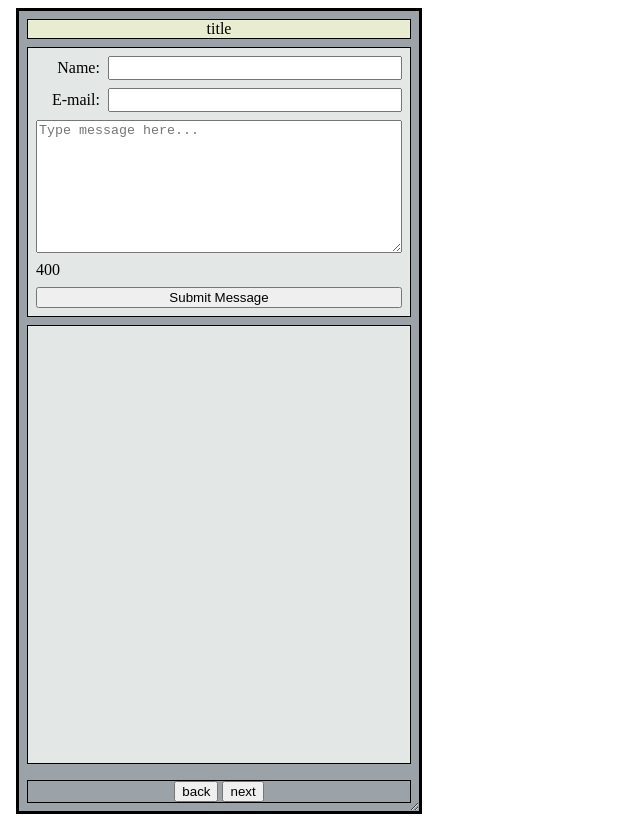
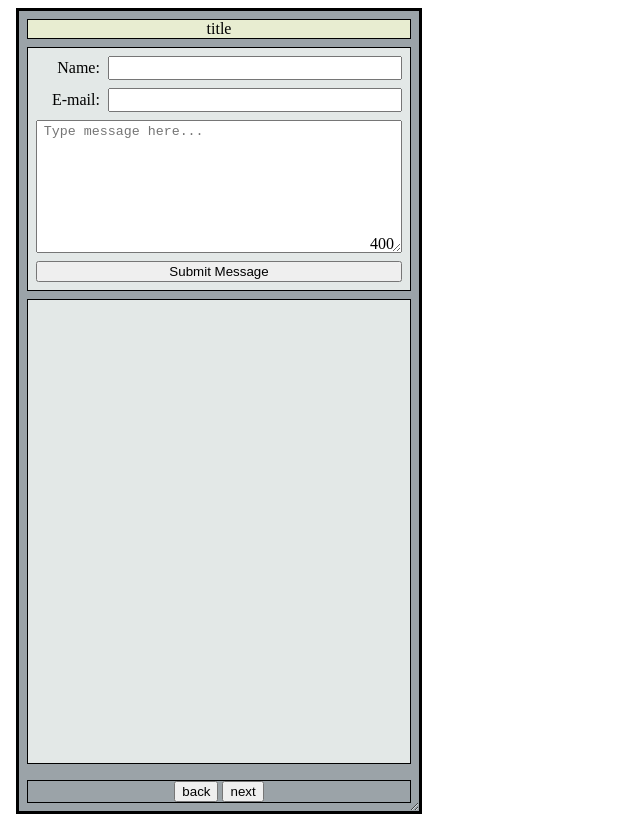
Before and after one commit to towa-hi/AD320_Guestbook, a website: page public/index.html in a window 1280 px wide. Shown: the whole page, without its empty margins (0-640 px from the left). Drawn offline with nearby package versions, Linux system fonts and the light colour scheme; no server answers.

Commit message:
style.css updates for char counter

```diff
--- a/public/stylesheets/style.css
+++ b/public/stylesheets/style.css
@@ -29,7 +29,11 @@
 }
 
 #counter_div {
-	margin:0.5em;
+  /* margin-right: 1.75em; Set in script.js*/
+  height: 0px;
+  float: right;
+  position: relative;
+  bottom: 26px;
 }
 
 #status_container {
@@ -42,8 +46,11 @@
 
 }
 #message-style {
-	width: 100%;
-	min-height: 10em;
+  width: 100%;
+  min-height: 10em;
+  resize: vertical;
+  max-height: 200px;
+  padding: 0.25em 2em .25em 0.5em;
 
 }
 #submit-container {
@@ -114,10 +121,6 @@ font-size: var(--theme-font-size);
 background-color:;
 }
 
-#message-style {
-	resize: vertical;
-	max-height: 200px;
-}
 #footer {
 	text-align: center;
 }
```
